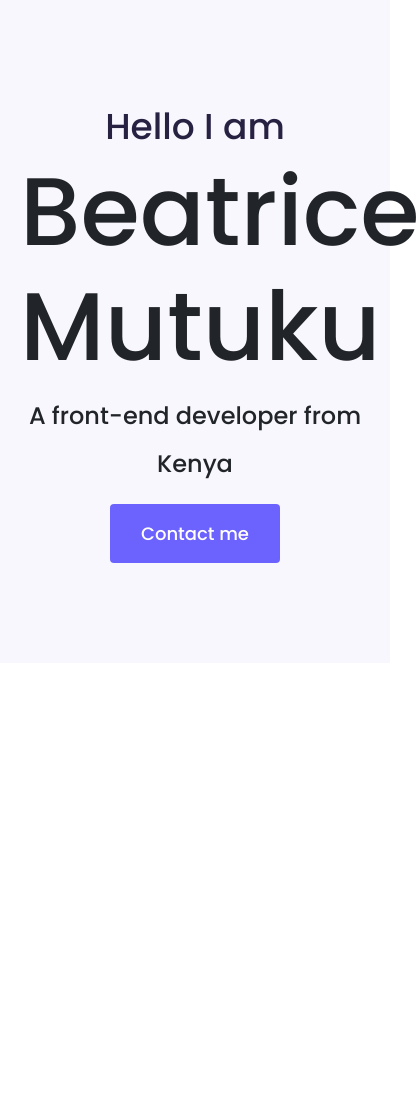
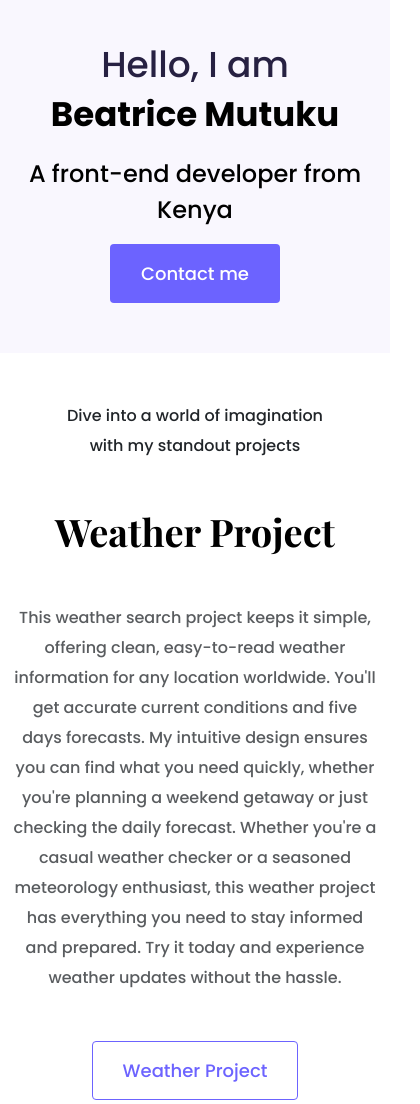
Before and after one commit to Beatricenzoa/Portfolio-project, a plain HTML site: page index.html in a window 390 px wide. Shown: the top 1104 px of the page, 420 px wide, since content can reach past the window. Before the commit the page ends 844 px from the top, so only its background shows below. Drawn offline with nearby package versions, Linux system fonts and the light colour scheme.

Commit message:
Added the homepage content and design

```diff
--- a/index.html
+++ b/index.html
@@ -29,12 +29,70 @@
   </head>
   <body>
     <div class="hero">
-      <p>Hello I am</p>
+      <p>Hello, I am</p>
       <h1>Beatrice Mutuku</h1>
       <h2 class="mb-3">A front-end developer from Kenya</h2>
       <div>
         <a href="#" class="btn btn-branding">Contact me</a>
       </div>
     </div>
+    <div class="container">
+      <p class="text-center m-5">
+        Dive into a world of imagination with my standout projects
+      </p>
+      <div class="row mb-5">
+        <div class="col d-none d-lg-block">
+          <img
+            src="images/weather-search.png"
+            alt="weather project"
+            class="img-fluid"
+          />
+        </div>
+        <div class="col">
+          <div class="project-description">
+            <h2 class="mb-5">Weather Project</h2>
+            <p class="mb-5 text-muted">
+              This weather search project keeps it simple, offering clean,
+              easy-to-read weather information for any location worldwide.
+              You'll get accurate current conditions and five days forecasts. My
+              intuitive design ensures you can find what you need quickly,
+              whether you're planning a weekend getaway or just checking the
+              daily forecast. Whether you're a casual weather checker or a
+              seasoned meteorology enthusiast, this weather project has
+              everything you need to stay informed and prepared. Try it today
+              and experience weather updates without the hassle.
+            </p>
+            <a href="#" class="btn btn-project">Weather Project</a>
+          </div>
+        </div>
+      </div>
+      <div class="row mb-5">
+        <div class="col">
+          <div class="project-description">
+            <h2 class="mb-5">Landing Page</h2>
+            <p class="mb-5 text-muted">
+              This project aims to provide an overview of the German Shepherd
+              breed, covering its history, characteristics, and roles in the
+              society. From its origins as a herding dog in Germany to its
+              widespread popularity as a versatile working and companion animal,
+              the German Shepherd holds a unique place in the hearts of dog
+              enthusiasts worldwide. Through this project, we will delve into
+              the breed's traits, training needs, health considerations, and
+              cultural impact, offering valuable insights for both current and
+              prospective owners. Join me on a journey to unravel the
+              fascinating world of the German Shepherd breed.
+            </p>
+            <a href="#" class="btn btn-project">Landing Page</a>
+          </div>
+        </div>
+        <div class="col d-none d-lg-block">
+          <img
+            src="images/german-shepherd-dog.png"
+            alt="landing page project"
+            class="img-fluid"
+          />
+        </div>
+      </div>
+    </div>
   </body>
 </html>
--- a/styles/portfolio.css
+++ b/styles/portfolio.css
@@ -6,21 +6,35 @@ body{
     font-family: var(--default-font-family);
 
 }
+h1, h2, h3, h4, h5, h6{
+  font-weight: bold;
+  font-family: var(--heading-font-family);
+  color: black;
+}
+
 .hero {
   background: #f9f7fe;
   text-align: center;
   padding: 100px 20px;
 
 }
+h1{
+font-size: 96px;
+line-height: 1.5;
+}
+h2{
+  font-size: 38px;
+}
 .hero h1 {
   font-family:var(--heading-font-family)
   font-weight: bold;
-  font-size: 96px;
+
+
 }
 .hero h2{
 font-family: var(--default-font-family);
 font-weight: normal;
-line-height: 2;
+line-height: 1.5;
 font-size: 24px;
 }
 .hero p {
@@ -30,6 +44,11 @@ font-size: 24px;
   color: #272142;
   font-size: 36px;
 }
+p{
+  line-height: 30px;
+  font-size: 16px;
+  font-weight: normal;
+}
 .btn-branding{
     padding: 15px 30px;
     border-radius: 4px;
@@ -38,3 +57,27 @@ font-size: 24px;
     color: white;
     background: #6c63ff;
 }
+.btn-project{
+  padding: 15px 30px;
+    border-radius: 4px;
+    font-size: 18px;
+    line-height: 27px;
+    color: #6c63ff;
+    border: 1px solid #6c63ff;
+}
+.project-description{
+  padding: 120px 60px;
+}
+@media(max-width:900px){
+  .hero{
+    padding: 50px 20px;
+  }
+  h1{
+    font-size:34px ;
+    line-height: 2;
+  }
+
+  .project-description{
+    text-align: center;
+    padding: 0;
+  }
```
Also changed, not shown: images/weather-search.png (added), 1 other file.
